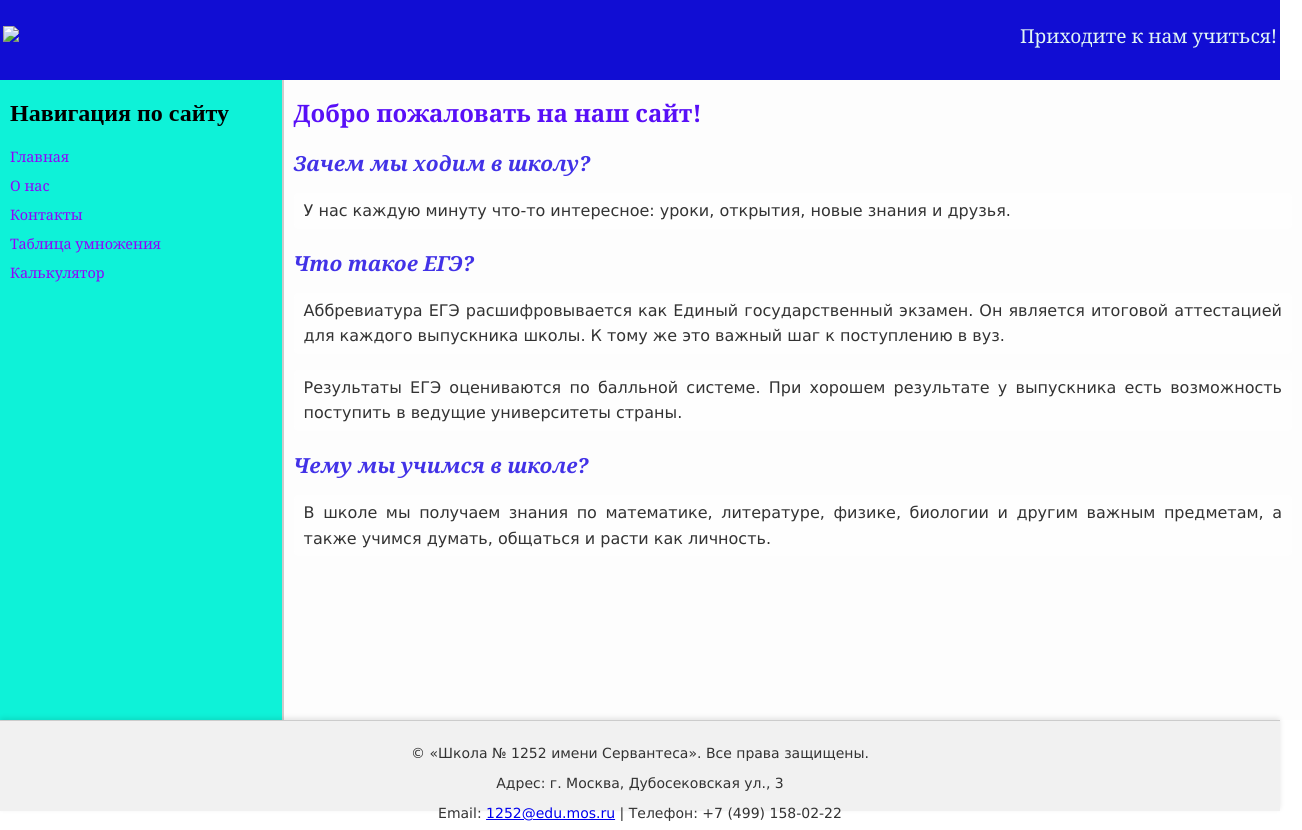
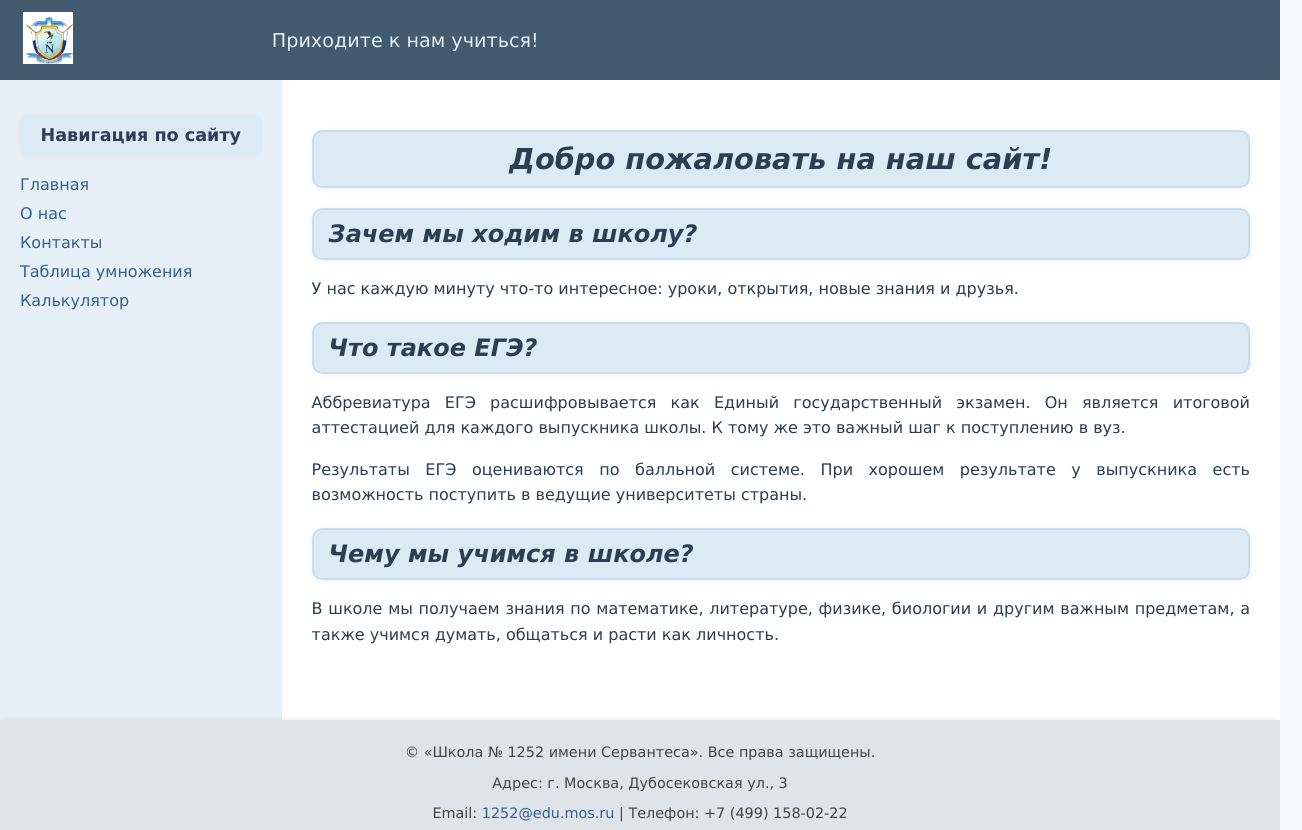
Before and after one commit to Nenechya/Sidorenko_Repository_LR7, a plain HTML site: page index.html in a window 1280 px wide. Shown: the whole page, 1302 px wide, since content can reach past the window. Drawn offline with Linux system fonts and the light colour scheme.

Commit message:
[SWES-2] лого и стили обновила

```diff
--- a/Vasileva_style.css
+++ b/Vasileva_style.css
@@ -1,61 +1,75 @@
+body {
+    margin: 0;
+    font-family: Verdana, sans-serif;
+    background-color: #f7f9fc;
+    color: #2c3e50;
+}
+
+
 header {
     position: absolute;
-    top: 0%;
-    left: 0%;
+    top: 0;
+    left: 0;
     width: 100%;
     height: 10%;
-    background-color: #110DD3;
-    padding-top: 0px;
-    padding-bottom: 0px;
+    background-color: #445a6f;
+    display: flex;
+    align-items: center;
+    padding: 0 20px;
+    box-sizing: border-box;
 }
 
 header .slogan {
-    font: 120% Georgia;
-    color: rgb(225, 246, 243);
-    background-color: transparent;
-    text-align: right;
+    margin-left: auto;
+    font-size: 1.2em;
+    color: #e4f0fb;
 }
 
 
 nav {
     position: absolute;
     top: 10%;
-    left: 0%;
+    left: 0;
     width: 22%;
     height: 80%;
-    background-color: #0EF2D8;
-    padding-left: 10px; /* Исправлено: корректный синтаксис */
+    background-color: #e7f0f7;
+    padding: 20px;
+    box-sizing: border-box;
+}
+
+nav h2 {
+    background-color: #dceaf6;
+    color: #2c3e50;
+    padding: 10px 12px;
+    border-radius: 8px;
+    font-size: 1.1em;
+    font-weight: bold;
+    text-align: center;
+    box-shadow: 0 1px 4px rgba(0, 0, 0, 0.05);
+    margin-bottom: 20px;
 }
 
 nav ul {
     list-style: none;
-    padding-left: 0;
+    padding: 0;
     margin: 0;
-    text-align: left;
 }
 
 nav li {
-    margin: 10px 0;
+    margin-bottom: 10px;
 }
 
-nav a:link {
-    text-decoration: none;
-    font: 90% Georgia, serif;
-    color: rgb(145, 3, 250);
-    background-color: transparent;
-}
-
+nav a:link,
 nav a:visited {
     text-decoration: none;
-    font: 90% Georgia, serif;
-    color: rgb(29, 9, 244);
-    background-color: transparent;
+    color: #365f91;
+    font-weight: 500;
+    transition: color 0.3s ease;
 }
 
 nav a:hover {
-    color: green;
+    color: #1e3e5f;
     font-weight: bold;
-    transition: color 0.3s ease;
 }
 
 
@@ -65,38 +79,41 @@ main {
     left: 22%;
     width: 78%;
     height: 80%;
-    padding-left: 10px;
-    padding-right: 10px;
-    overflow: auto; /* scroll заменён на auto для лучшего UX */
-    background-color: #fdfdfd;
-    border-left: 2px solid #ccc;
+    padding: 30px;
+    box-sizing: border-box;
+    overflow-y: auto;
+    background-color: #ffffff;
+}
+
+main h1, main h2 {
+    background-color: #dceaf6;
+    color: #2c3e50;
+    border: 2px solid #cbddec;
+    border-radius: 10px;
+    padding: 10px 15px;
+    margin-top: 20px;
+    margin-bottom: 10px;
+    box-shadow: 1px 1px 6px rgba(0, 0, 0, 0.05);
+    font-style: italic;
+    font-weight: bold;
+    transition: background-color 0.3s ease;
 }
 
 main h1 {
-    font: 150% Georgia, serif;
-    font-weight: 800;
-    color: rgb(88, 15, 247);
-    margin-bottom: 10px;
+    font-size: 1.8em;
+    text-align: center;
 }
 
-main h2 {
-    font: 130% Georgia, serif;
-    font-weight: 600;
-    font-style: italic;
-    color: rgb(66, 50, 231);
-    margin-top: 20px;
-    margin-bottom: 5px;
+main h1:hover, main h2:hover {
+    background-color: #cbddec;
+    cursor: default;
 }
 
 main p {
-    font: 100% Verdana, sans-serif;
-    color: #333;
+    font-size: 1em;
     line-height: 1.6;
+    margin-bottom: 15px;
     text-align: justify;
-    margin-bottom: 15px;
-    background-color: rgba(255, 255, 255, 0.8);
-    padding: 5px 10px;
-    border-radius: 5px;
 }
 
 
@@ -106,12 +123,20 @@ footer {
     left: 0;
     width: 100%;
     height: 10%;
+    background-color: #dfe4ea;
+    text-align: center;
     padding-top: 10px;
-    text-align: center;
-    background-color: #f1f1f1; /* Добавлен светлый фон */
-    color: #333;               /* Темный текст для контраста */
-    font-family: Verdana, sans-serif;
-    font-size: 14px;
-    border-top: 1px solid #ccc; /* Тонкая граница сверху */
-    box-shadow: 0 -2px 5px rgba(0, 0, 0, 0.1); /* Легкая тень сверху */
+    padding-bottom: 20px; /* Добавлен отступ снизу */
+    font-size: 0.9em;
+    color: #444;
+    box-shadow: 0 -2px 5px rgba(0, 0, 0, 0.05);
 }
+
+footer a {
+    color: #365f91;
+    text-decoration: none;
+}
+
+footer a:hover {
+    text-decoration: underline;
+}
```
Also changed, not shown: logo.png (added).
